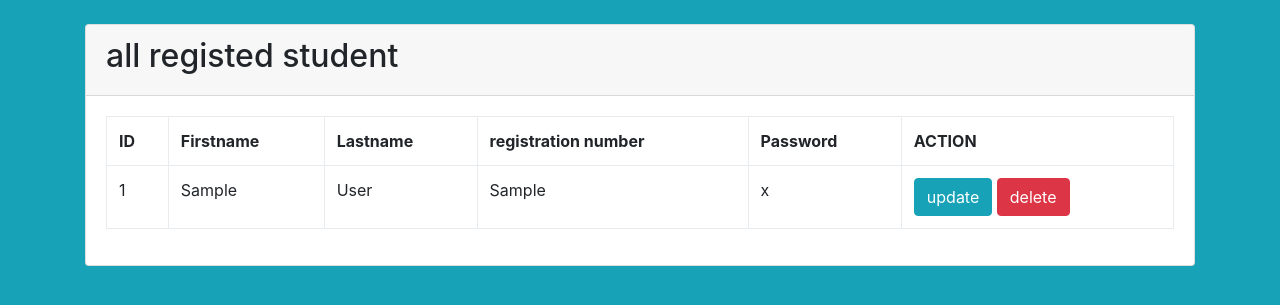
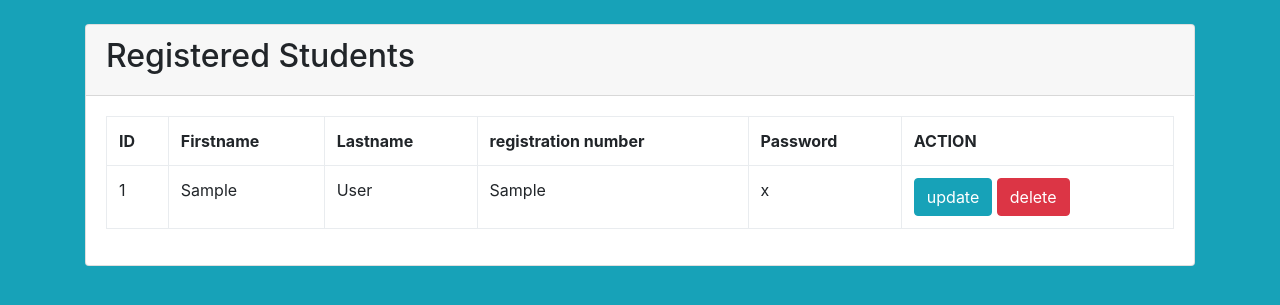
Before and after one commit to piesimon/student-suggestion-protal-system, a PHP site: page /viewStudent.php in a window 1280 px wide. Shown: the part 56-361 px from the top of the page. Run offline with PHP 8.4, Linux system fonts and the light colour scheme; tables that the repository leaves empty or names only in its code hold one stand-in row (values such as "Sample post").

Commit message:
Update viewStudent.php

```diff
--- a/viewStudent.php
+++ b/viewStudent.php
@@ -8,7 +8,7 @@ require "header.php";
 ?>
 <div class="container">
 	<div class="card mt-4">
-		<div class="card-header"><h2>all registed student</h2></div>
+		<div class="card-header"><h2>Registered Students</h2></div>
 		<div class="card-body">
            <table class="table table-bordered" >
 			   <tr>
```
